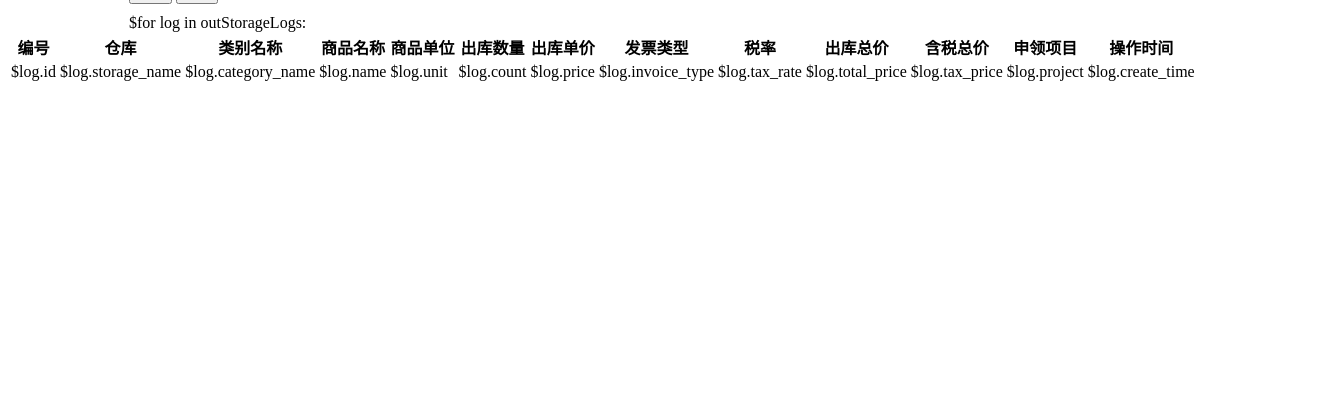
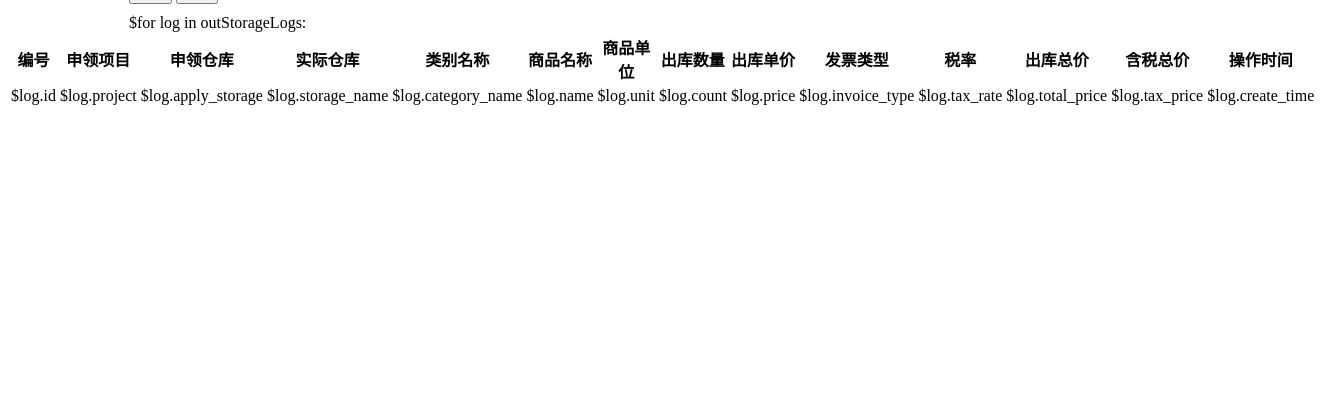
Before and after one commit to xuhuimin-9/kh_erp, a Python web app: template templates/outStorageLog.html in a window 1320 px wide. Shown: the part 126-546 px from the top of the page. Run offline with Jinja, Linux system fonts and the light colour scheme; the template is opened without the code that fills it, so the values that code supplies are empty.

Commit message:
出库日志界面增加申领仓库等信息
Signed-off-by: xuhuimin-9 <2469685617@qq.com>

```diff
--- a/storage.py
+++ b/storage.py
@@ -110,7 +110,7 @@
     # 所用项目
     project = current_material['project']
     # 申领仓库
-    apply_storage = current_material['borrowStorage']
+    apply_storage = current_material['applyStorage']
 
     '''     1.更新库存信息【数量、含税总价】        '''
     table_name = "material_io_storage_info";
@@ -474,7 +474,7 @@
     # 0未出过库 1已出库 -1已手动删除
     if len(current_status) == 1 and current_status[0]['status'] == 0:
         status = db.update("material_in_storage_log",
-                  where="create_time=$material[0]['create_time'] AND name=$material[0]['name'] AND count=$material[0]['count']",
+                  where="create_time=$stock_material[0]['create_time'] AND name=$stock_material[0]['name'] AND count=$stock_material[0]['count']",
                   vars=locals(), status=1)  # 更新状态标志位
         if (not status ):
             return -4
--- a/templates/materialBorrow.html
+++ b/templates/materialBorrow.html
@@ -227,6 +227,7 @@
 			}).done(function( msg ) {
 				msgJson=JSON.parse(msg);
 				alert(msgJson);
+				window.location.reload(true);
 
 			});
 
--- a/templates/outStorageLog.html
+++ b/templates/outStorageLog.html
@@ -34,7 +34,9 @@
 					<thead>
 						<tr>
 							<th>编号</th>
-							<th>仓库</th>
+							<th>申领项目</th>
+							<th>申领仓库</th>
+							<th>实际仓库</th>
 							<th>类别名称</th>
 							<th>商品名称</th>
 							<th>商品单位</th>
@@ -44,7 +46,6 @@
 							<th>税率</th>
 							<th>出库总价</th>
 							<th>含税总价</th>
-							<th>申领项目</th>
 							<th>操作时间</th>
 						</tr>
 					</thead>
@@ -52,6 +53,8 @@
 						$for log in outStorageLogs:
 							<tr>
 								<td>$log.id</td>
+								<td>$log.project</td>
+								<td>$log.apply_storage</td>
 								<td>$log.storage_name</td>
 								<td>$log.category_name</td>
 								<td>$log.name</td>
@@ -62,7 +65,6 @@
 								<td>$log.tax_rate</td>
 								<td>$log.total_price</td>
 								<td>$log.tax_price</td>
-								<td>$log.project</td>
 								<td>$log.create_time</td>
 							</tr>
 					</tbody>
@@ -135,6 +137,12 @@
 					var tdId = tr.insertCell(-1);	//在最后增加一列
 					tdId.innerHTML = logs[i].id;
 
+					var tdProject = tr.insertCell(-1);
+					tdProject.innerHTML = logs[i].project;
+
+					var tdApplyStorage = tr.insertCell(-1);
+					tdApplyStorage.innerHTML = logs[i].apply_storage;
+
 					var tdStorageName = tr.insertCell(-1);
 					tdStorageName.innerHTML = logs[i].storage_name;
 
@@ -165,9 +173,6 @@
 					var tdTaxPrice = tr.insertCell(-1);
 					tdTaxPrice.innerHTML = logs[i].tax_price;
 
-					var tdProject = tr.insertCell(-1);
-					tdProject.innerHTML = logs[i].project;
-
 					var tdTime = tr.insertCell(-1);
 					tdTime.innerHTML = logs[i].create_time;
 
```
